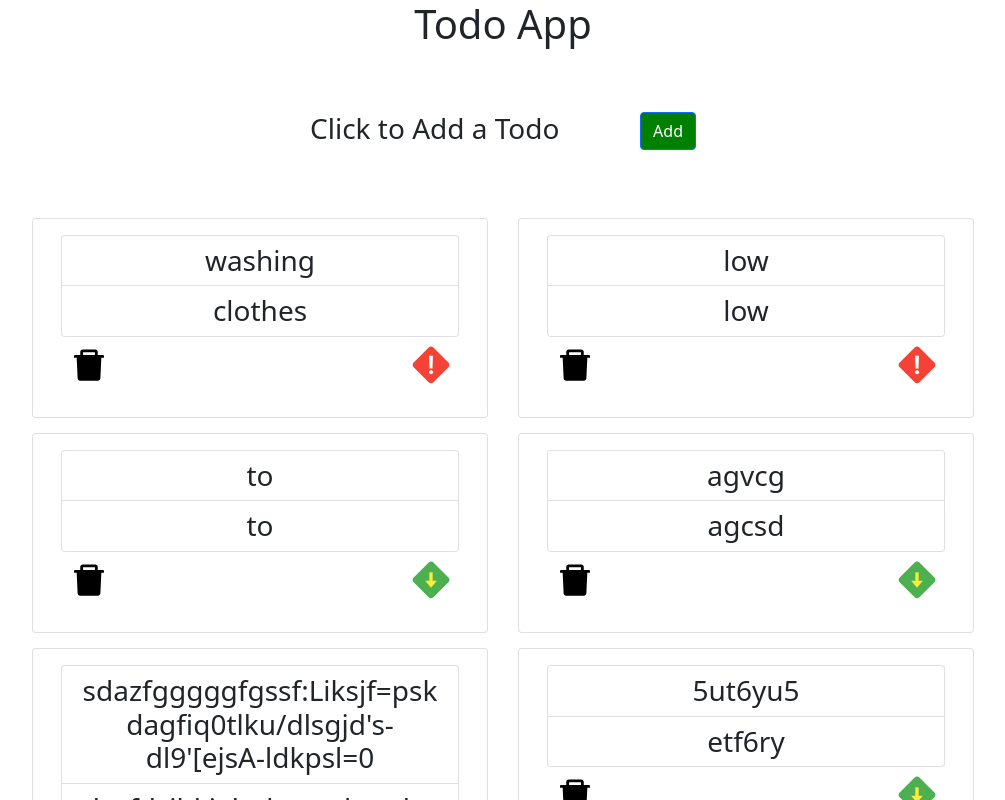
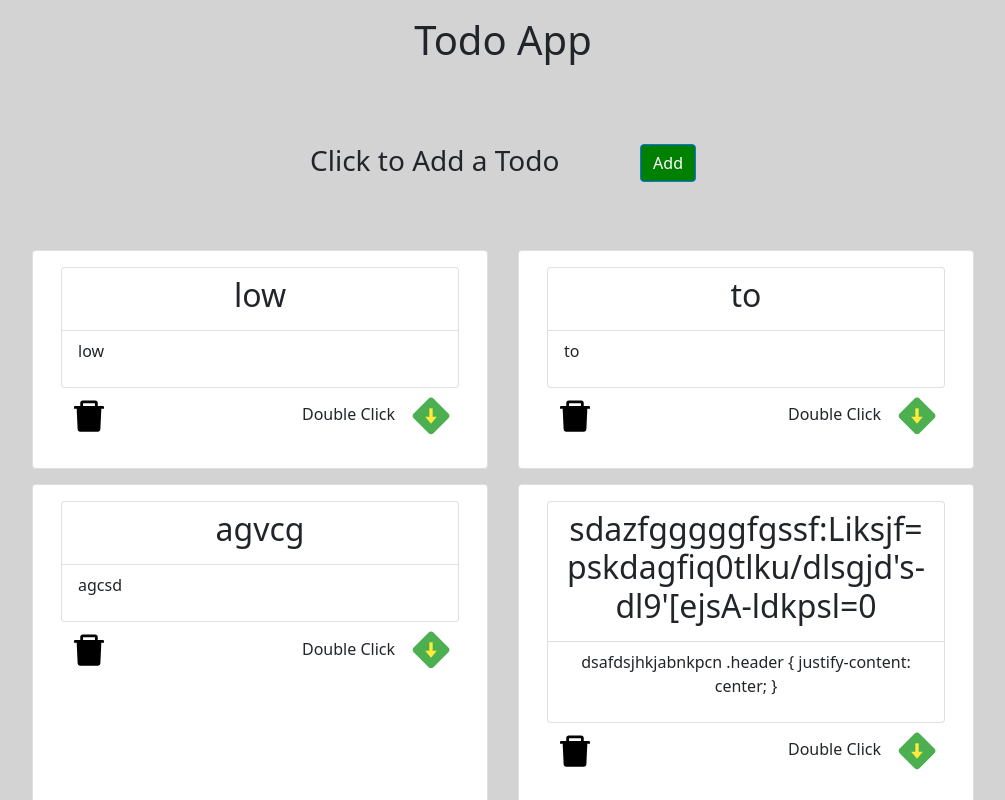
Before and after one commit to Bassy-Teisen/Sebastian-Todo-App, a React (Vite) app: page / in a window 1280 px wide. Shown: the top 800 px of the page, without its empty margins (137-1142 px from the left). Built offline with nearby package versions, Linux system fonts and the light colour scheme; data requests are answered from the project's data file.

Commit message:
changed the position of title and text

```diff
--- a/db.json
+++ b/db.json
@@ -1,15 +1,9 @@
 {
   "todos": [
     {
-      "todoTitle": "washing",
-      "description": "clothes",
-      "high": true,
-      "id": 1
-    },
-    {
       "todoTitle": "low",
       "description": "low",
-      "high": true,
+      "high": false,
       "id": 8
     },
     {
--- a/src/App.css
+++ b/src/App.css
@@ -1,9 +1,15 @@
 .App {
   text-align: center;
+  background-color: lightgray;
 }
 .card {
   text-align: center;
   margin: 15px;
+
+}
+
+.appTitle {
+  padding: 1rem;
 }
 
 .add {
@@ -27,4 +33,14 @@
   display: flex;
   align-items: center;
   margin-left: 0px;
+
 }
+
+.double {
+  display: inline-flex;
+  margin-right: 1rem;
+}
+
+.description {
+  justify-content: start;
+}
--- a/src/App.jsx
+++ b/src/App.jsx
@@ -5,6 +5,7 @@ import 'bootstrap/dist/css/bootstrap.min.css'
 import { BrowserRouter, Route, Routes } from 'react-router-dom'
 import Home from './components/Home'
 import Footer from './components/Footer'
+import DeletedTodos from './components/DeletedTodos'
 
 
 
@@ -73,7 +74,9 @@ function App() {
     <div className="App">
       <Header showAdd={showAddTodo} onAdd={() => setShowAddTodo(!showAddTodo) } title={"Todo App"}/>
       <Routes>
-          <Route  path='/' element={<Home addTodo={addTodo} todos={todos} togglePriority={togglePriority} deleteTaodo={deleteTodo} showAddTodo={showAddTodo} />}/>
+          <Route  path='/' element={<Home addTodo={addTodo} todos={todos} togglePriority={togglePriority} deleteTodo={deleteTodo} showAddTodo={showAddTodo} />}/>
+          <Route path='/deleteTodo'  element={<DeletedTodos />}/>
+
       </Routes>
       <Footer />
     </div>
--- a/src/components/DeletedTodos.jsx
+++ b/src/components/DeletedTodos.jsx
@@ -0,0 +1,13 @@
+import { Link } from "react-router-dom"
+
+const DeletedTodos = () => {
+    return (
+        <div>
+
+            <h3>Need to check this</h3>
+            <Link to="/">Go Back</Link>
+        </div>
+    )
+}
+
+export default DeletedTodos
--- a/src/components/Header.jsx
+++ b/src/components/Header.jsx
@@ -6,8 +6,8 @@ const Header = ({title, onAdd, showAdd}) => {
     const location = useLocation()
 
     return (
-        <header className="header">
-            <h1>{title}</h1>
+        <header >
+            <h1 className="appTitle">{title}</h1>
                <div className='add'>
                     {!showAdd ? <h3 className='click' >Click to Add a Todo</h3> : ""}
                     {location.pathname === '/' && <TodoButton color={showAdd ? "red" : "green"} text={showAdd ? "close" : "Add" } onClick={onAdd}/> }
--- a/src/components/Todo.jsx
+++ b/src/components/Todo.jsx
@@ -7,20 +7,23 @@ const Todo = ({todo, onDelete, onToggle }) => {
 
     return (
     <div  onDoubleClick={() => onToggle(todo.id)}>
-            <h3>
+
                 <ListGroup as="ul">
                     <ListGroup.Item as="li" >
-                        {todo.todoTitle}
+                        <h2>{todo.todoTitle}</h2>
                     </ListGroup.Item>
-                    <ListGroup.Item as="li">
-                        {todo.description}
+                    <ListGroup.Item className="d-flex justify-content-between align-items-start" as="li">
+                        <p>{todo.description}</p>
                     </ListGroup.Item>
                 </ListGroup>
                 <div className='bin'>
                     <AiFillDelete size={40} style={{ color: 'black', cursor: 'pointer'}} onClick={() => onDelete(todo.id)} />
+                    <div>
+                    <h6 className='double'>Double Click</h6>
                     {todo.high ? <FcHighPriority size={40} style={{ color: 'red', cursor: 'pointer'} }/>: <FcLowPriority size={40} style={{ color: 'green', cursor: 'pointer'}} /> }
-                </div>
-            </h3>
+                    </div>
+
+            </div>
             <p></p>
         </div>
     )
--- a/src/components/TodoButton.jsx
+++ b/src/components/TodoButton.jsx
@@ -4,9 +4,9 @@ const TodoButton = ({color, text, onClick}) => {
 
 
     return (
-        <header className="header">
+        <div>
             <Button style={{ backgroundColor: color}} className="button" onClick={onClick} >{text}</Button>
-        </header>
+        </div>
     )
 }
 
--- a/src/components/Todos.jsx
+++ b/src/components/Todos.jsx
@@ -14,8 +14,8 @@ const Todos = ({todos, onDelete, onToggle }) => {
     return (
         <>
             {todoList.map((todo, index) => (
-                <Card key={index} style={{ maxWidth: '40%', minWidth: "300px" }}>
-                    <Card.Body><Todo key={index} todo={todo} onDelete={onDelete} onToggle={onToggle} /></Card.Body>
+                <Card  key={index} style={{ maxWidth: '40%', minWidth: "300px" }}>
+                    <Card.Body ><Todo key={index} todo={todo} onDelete={onDelete} onToggle={onToggle} /></Card.Body>
                 </Card>
             ))}
         </>
```
